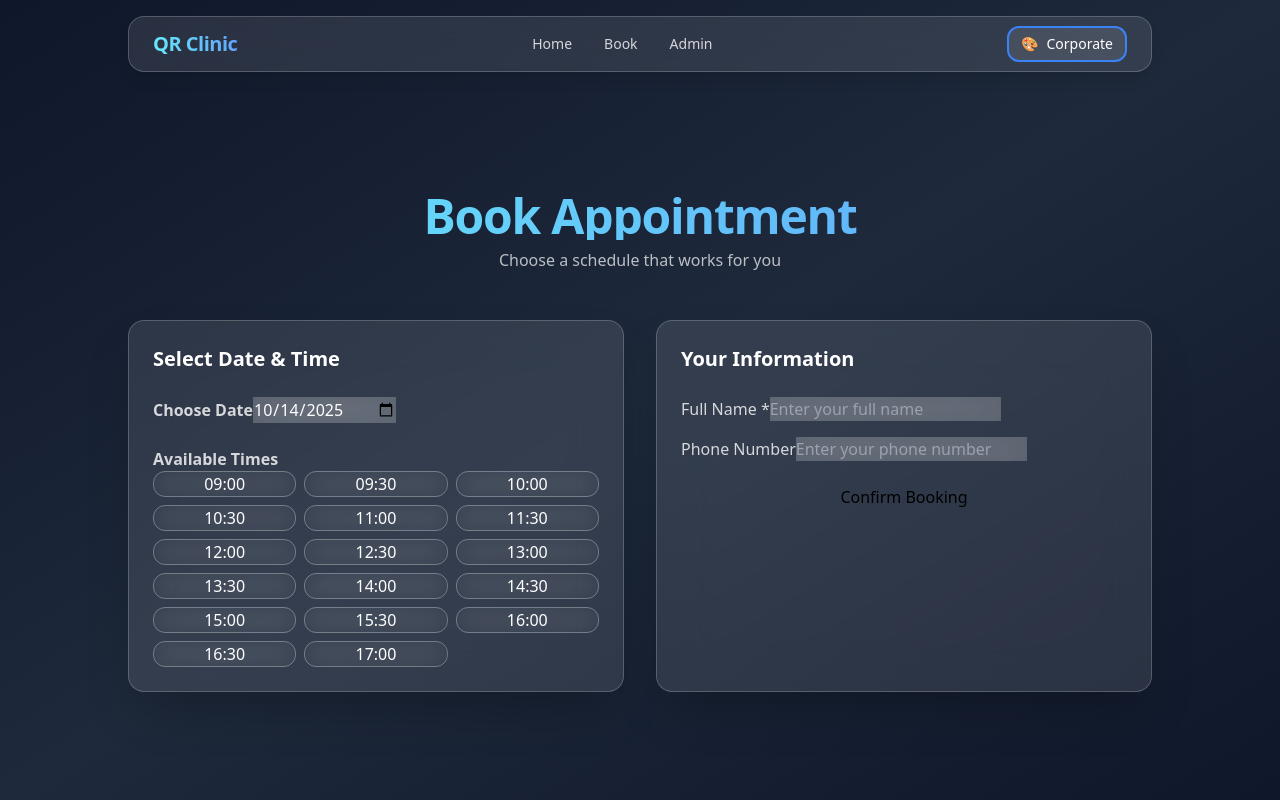
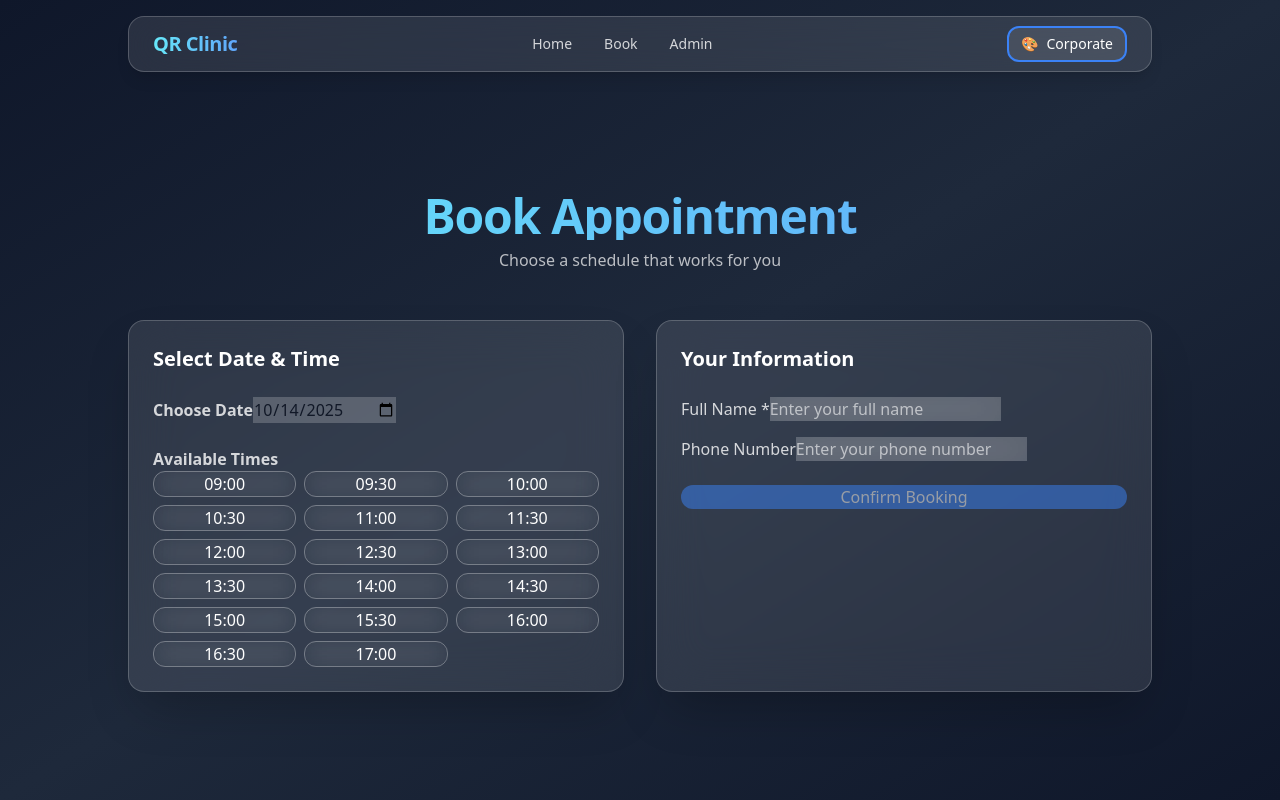
Before and after one commit to beepbeep177/beeps-clinic, a Next.js app: page /schedule/clinic-general in a window 1280 px wide. Built offline with nearby package versions, Linux system fonts and the light colour scheme; no server answers; the database is empty.

Commit message:
style: applied copilots suggestion

```diff
--- a/src/app/admin/generate-qr/page.tsx
+++ b/src/app/admin/generate-qr/page.tsx
@@ -113,7 +113,7 @@ export default function GenerateQr() {
                 value={qrId}
                 onChange={(e) => setQrId(e.target.value)}
                 className="
-                  input rounded-xl bg-white/5 border border-white/20 text-white
+                  input rounded-xl bg-white/5 border border-white/20 text-white placeholder:text-white/60
                 "
                 placeholder="clinic-general, clinic-dental, etc."
               />
--- a/src/app/layout.tsx
+++ b/src/app/layout.tsx
@@ -23,6 +23,20 @@ export default function RootLayout({
     "dark",
     "light",
   ];
+
+  const themeColors = {
+    dark: '#ff6b6b',
+    light: '#4ecdc4',
+    corporate: '#3b82f6',
+    business: '#8b5cf6',
+    garden: '#10b981',
+    cupcake: '#f472b6',
+    luxury: '#f59e0b'
+  } as const;
+
+  const getThemeColor = (currentTheme: string) => {
+    return themeColors[currentTheme as keyof typeof themeColors] || '#6b7280';
+  };
 
   return (
     <html lang="en" data-theme={theme}>
@@ -67,22 +81,13 @@ export default function RootLayout({
           const nextIndex = (currentIndex + 1) % themes.length;
           const newTheme = themes[nextIndex];
           setTheme(newTheme);
-          console.log('Theme changed to:', newTheme); // Debug log
         }}
         className="
           px-3 py-1.5 text-sm rounded-xl
           bg-white/10 hover:bg-white/20 transition
           text-white flex items-center gap-2 border-2
         "
-        style={{
-          borderColor: theme === 'dark' ? '#ff6b6b' :
-                      theme === 'light' ? '#4ecdc4' :
-                      theme === 'corporate' ? '#3b82f6' :
-                      theme === 'business' ? '#8b5cf6' :
-                      theme === 'garden' ? '#10b981' :
-                      theme === 'cupcake' ? '#f472b6' :
-                      theme === 'luxury' ? '#f59e0b' : '#6b7280'
-        }}
+        style={{ borderColor: getThemeColor(theme) }}
         title={`Current: ${theme} (click to cycle)`}
       >
         🎨 <span className="hidden sm:inline capitalize">{theme}</span>
@@ -93,6 +98,7 @@ export default function RootLayout({
         <button
           tabIndex={0}
           className="px-3 py-1.5 rounded-xl bg-white/10 hover:bg-white/20 transition"
+          aria-label="Open Menu"
         >
           <svg className="w-6 h-6" fill="none" stroke="currentColor" viewBox="0 0 24 24">
             <path strokeLinecap="round" strokeLinejoin="round" strokeWidth="2" d="M4 6h16M4 12h16M4 18h16"/>
@@ -109,9 +115,9 @@ export default function RootLayout({
             z-[100]
           "
         >
-          <li><a href="/">Home</a></li>
-          <li><a href="/schedule/clinic-general">Book</a></li>
-          <li><a href="/admin">Admin</a></li>
+          <li><a href="/" className="text-white hover:bg-white/20 rounded-lg">Home</a></li>
+          <li><a href="/schedule/clinic-general" className="text-white hover:bg-white/20 rounded-lg">Book</a></li>
+          <li><a href="/admin" className="text-white hover:bg-white/20 rounded-lg">Admin</a></li>
         </ul>
       </div>
 
--- a/src/app/page.tsx
+++ b/src/app/page.tsx
@@ -1,6 +1,6 @@
 export default function Home() {
   return (
-    <div className="min-h-screen bg-gradient-to-br from-[#0f172a] via-[#1e293b] to-[#0f172a] text-white">
+    <div className="min-h-screen bg-gray-800">
       {/* Hero Section */}
       <div className="min-h-screen flex items-center justify-center px-6">
         <div className="backdrop-blur-xl bg-white/10 border border-white/20 rounded-3xl p-10 shadow-2xl max-w-xl text-center">
--- a/src/app/schedule/[qrId]/page.tsx
+++ b/src/app/schedule/[qrId]/page.tsx
@@ -99,8 +99,8 @@ export default function SchedulePage({
                 value={date}
                 onChange={(e) => setDate(e.target.value)}
                 className="
-                  input input-bordered bg-white/20 text-white
-                  border-white/30 backdrop-blur-lg
+                  input input-bordered bg-white/20 text-gray-900
+                  border-gray/300 focus:border-blue-500 focus:ring-blue-500
                 "
                 min={new Date().toISOString().slice(0, 10)}
               />
@@ -137,6 +137,9 @@ export default function SchedulePage({
                       `}
                     >
                       {slot}
+                      {taken && (
+                        <span className="block text-xs text-white/70 font-normal">Booked</span>
+                      )}
                     </button>
                   );
                 })}
@@ -165,7 +168,7 @@ export default function SchedulePage({
                 onChange={(e) => setName(e.target.value)}
                 className="
                   input input-bordered bg-white/20 text-white
-                  border-white/30 backdrop-blur-lg
+                  border-white/30 backdrop-blur-lg placeholder:text-white/60
                 "
               />
             </div>
@@ -181,7 +184,7 @@ export default function SchedulePage({
                 onChange={(e) => setPhone(e.target.value)}
                 className="
                   input input-bordered bg-white/20 text-white
-                  border-white/30 backdrop-blur-lg
+                  border-white/30 backdrop-blur-lg placeholder:text-white/60
                 "
               />
             </div>
@@ -205,12 +208,21 @@ export default function SchedulePage({
             <button
               onClick={book}
               disabled={loading || !selectedTime || !name}
-              className={`
-                btn btn-primary w-full rounded-xl
-                ${loading ? "loading" : ""}
-              `}
+              className="
+                btn w-full rounded-xl
+                bg-blue-500 hover:bg-blue-600
+                text-white border-0
+                disabled:opacity-50
+              "
             >
-              {loading ? "Booking..." : "Confirm Booking"}
+              {loading ? (
+                <>
+                  <span className="loading loading-spinner loading-sm text-white"></span>
+                  Booking...
+                </>
+              ) : (
+                "Confirm Booking"
+              )}
             </button>
           </div>
         </div>
```
